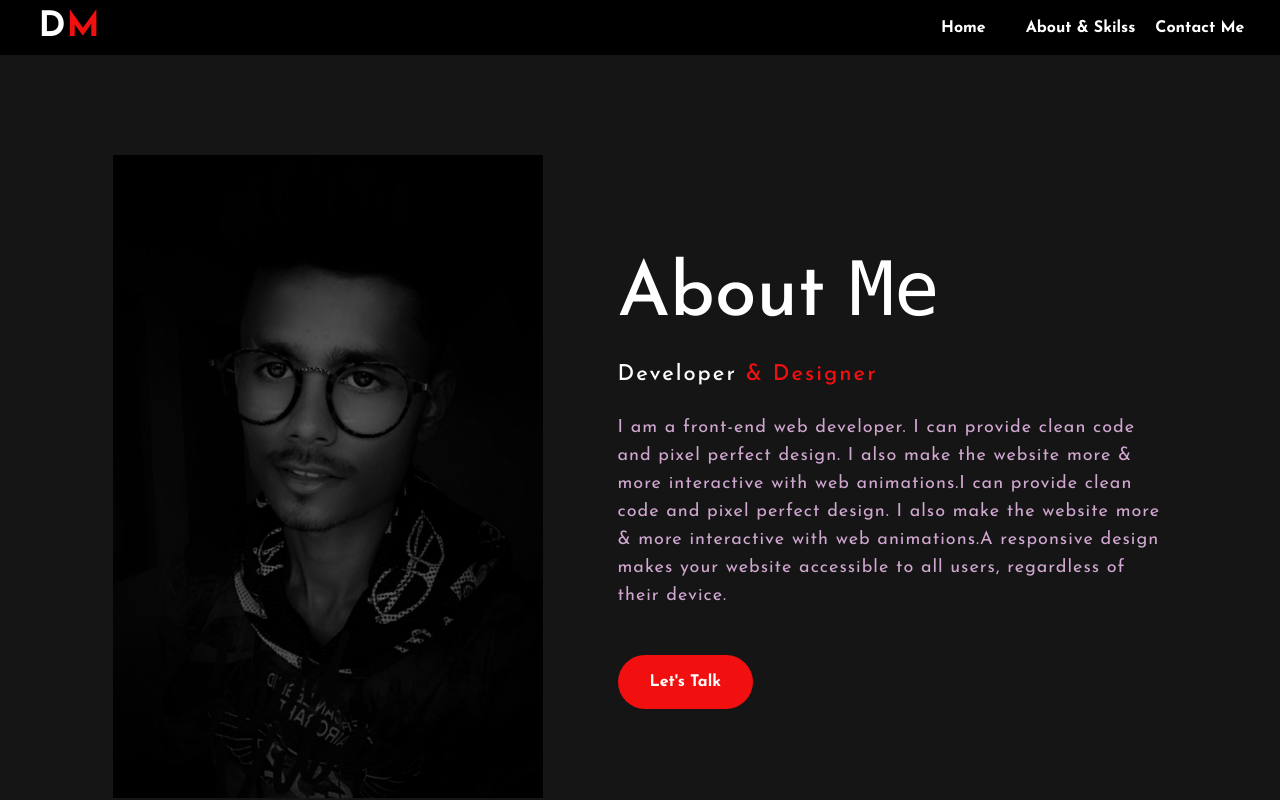
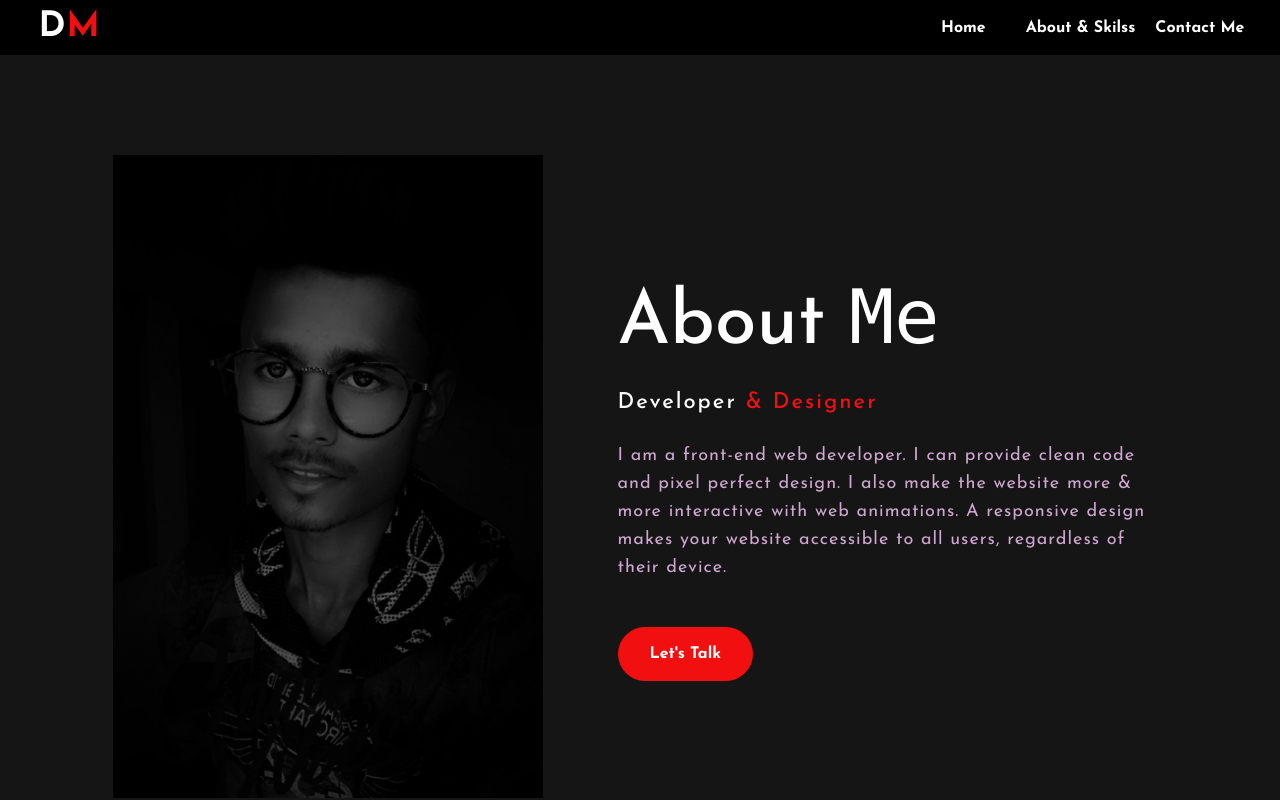
Before and after one commit to DhirajMahadik/MyWeb_, a React (Create React App) app: page /skills in a window 1280 px wide. Shown: the top 800 px of the page. Built offline with nearby package versions, Linux system fonts and the light colour scheme.

Commit message:
Update Skilss.js

```diff
--- a/src/Components/Skilss.js
+++ b/src/Components/Skilss.js
@@ -278,8 +278,7 @@ export default function Skliss() {
                         <h2>About <samp>Me</samp></h2>
                         <h5>Developer <span>& Designer</span></h5>
                         <p>I am a front-end web developer. I can provide clean code and pixel perfect design. I also make the
-                            website more & more interactive with web animations.I can provide clean code and pixel perfect
-                            design. I also make the website more & more interactive with web animations.A responsive design
+                            website more & more interactive with web animations. A responsive design
                             makes your website accessible to all users, regardless of their device.</p>
 
                             <a href="https://api.whatsapp.com/send/?phone=919284593357&text&app_absent=0" target="_blank" rel="noreferrer">
```
